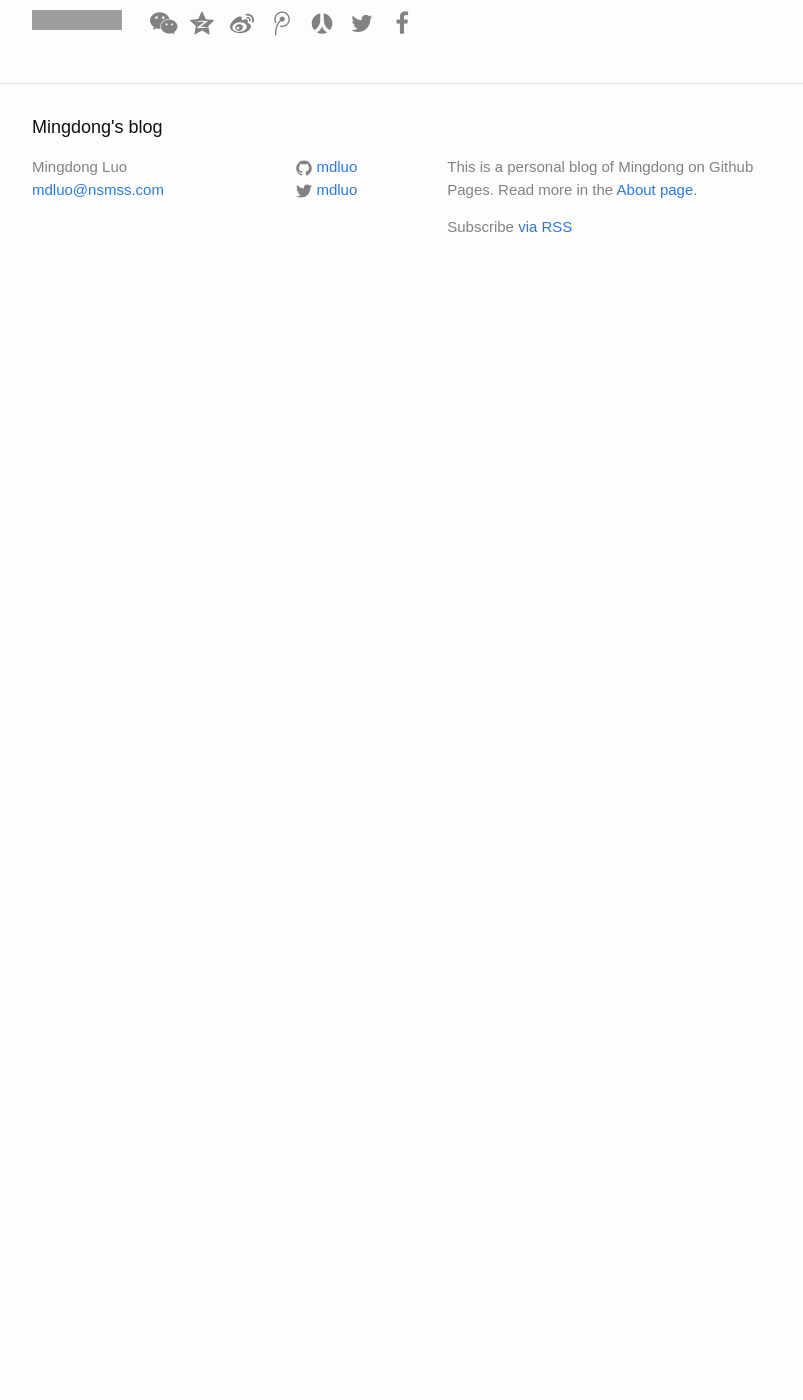
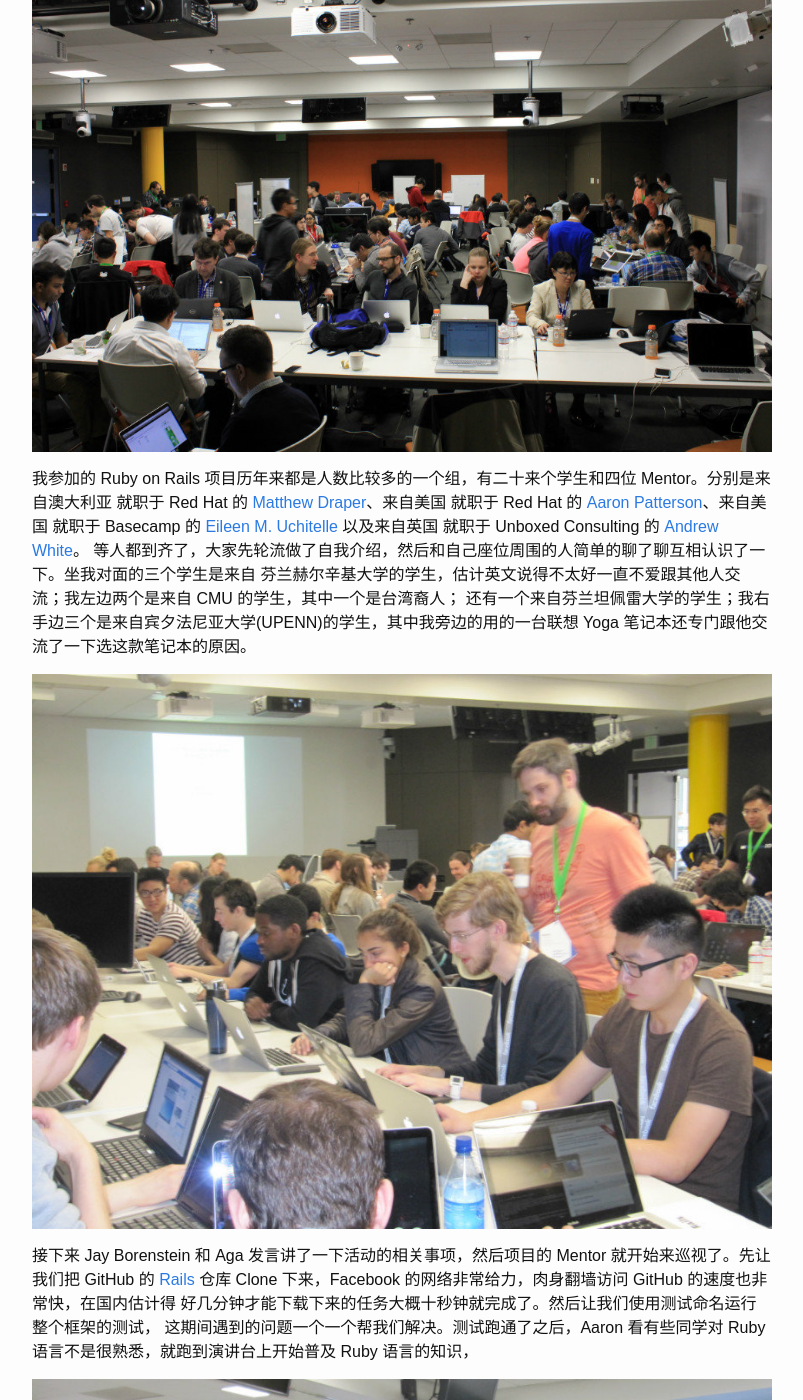
Before and after one commit to itfen/md, a Jekyll site: the page built from _posts/2015-03-08-summary-of-the-facebook-open-academy-2015-program.md, in a window 1280 px wide and 1400 px high, scrolled down 7151 px. Shown: the whole window, without its empty margins (238-1041 px from the left). Built offline with Jekyll 4.4.1, drawn with Linux system fonts in a browser that asks for light colours; nearby versions of some CDN libraries; comment, search, counter and statistics services are not loaded; before the commit the page ends 7450 px from its top, so only the background shows below that; some of the changed text lies outside the part shown; grey boxes are pictures that could not be loaded.

Commit message:
Update post

```diff
--- a/_posts/2015-03-08-summary-of-the-facebook-open-academy-2015-program.md
+++ b/_posts/2015-03-08-summary-of-the-facebook-open-academy-2015-program.md
@@ -55,10 +55,46 @@
 坐在一块，所有学校的教职员工单独坐在一块。名字牌的带子的颜色可以区分自己的角色，灰色是学生，蓝色是
 Faculty，绿色是 Mentor。
 
+![Facebook Open Academy]({{ site.url }}/assets/img/20150308-13.jpg)
 
+我参加的 Ruby on Rails 项目历年来都是人数比较多的一个组，有二十来个学生和四位 Mentor。分别是来自澳大利亚
+就职于 Red Hat 的 [Matthew Draper]、来自美国 就职于 Red Hat 的 [Aaron Patterson]、来自美国 就职于
+Basecamp 的 [Eileen M. Uchitelle] 以及来自英国 就职于 Unboxed Consulting 的 [Andrew White]。
+等人都到齐了，大家先轮流做了自我介绍，然后和自己座位周围的人简单的聊了聊互相认识了一下。坐我对面的三个学生是来自
+芬兰赫尔辛基大学的学生，估计英文说得不太好一直不爱跟其他人交流；我左边两个是来自 CMU 的学生，其中一个是台湾裔人；
+还有一个来自芬兰坦佩雷大学的学生；我右手边三个是来自宾夕法尼亚大学(UPENN)的学生，其中我旁边的用的一台联想
+Yoga 笔记本还专门跟他交流了一下选这款笔记本的原因。
+
+![Facebook Open Academy]({{ site.url }}/assets/img/20150308-14.jpg)
+
+接下来 Jay Borenstein 和 Aga 发言讲了一下活动的相关事项，然后项目的 Mentor 就开始来巡视了。先让我们把 GitHub
+的 [Rails] 仓库 Clone 下来，Facebook 的网络非常给力，肉身翻墙访问 GitHub 的速度也非常快，在国内估计得
+好几分钟才能下载下来的任务大概十秒钟就完成了。然后让我们使用测试命名运行整个框架的测试，
+这期间遇到的问题一个一个帮我们解决。测试跑通了之后，Aaron 看有些同学对 Ruby 语言不是很熟悉，就跑到演讲台上开始普及
+Ruby 语言的知识，
+
+![Facebook Open Academy]({{ site.url }}/assets/img/20150308-15.jpg)
+![Facebook Open Academy]({{ site.url }}/assets/img/20150308-16.jpg)
+
+上午的活动结束后开始供应午餐，自助取食，提供米饭、面包、各种酱、猪肉、鸡肉、沙拉蔬菜、饼干甜点等，非常丰富，但毕竟
+是西餐还是吃不太习惯，感觉比较干，口味偏淡。另外在会议室外面的走廊有冷藏柜和架子上摆满了饮料和零售可以随便拿取。
+
+![Facebook Open Academy]({{ site.url }}/assets/img/20150308-15.jpg)
+![Facebook Open Academy]({{ site.url }}/assets/img/20150308-16.jpg)
+
+下午组织参观了 Facebook 的园区，由于是周末不上班，所以比较冷清，看了一下标志性的 Hacker 广场和旁边的小型起重机、
+到其中一个活动室玩了一下老式的街机以及难得一见的实体弹球桌。在办公区域的 Facebook Wall 上写下自己的名字拍照留念。
+
+![Facebook Open Academy]({{ site.url }}/assets/img/20150308-11.jpg)
+![Facebook Open Academy]({{ site.url }}/assets/img/20150308-19.jpg)
 
 [Facebook Open Academy]:    https://www.facebook.com/OpenAcademyProgram
 [Jay Borenstein]:           https://www.facebook.com/jay.borenstein
 [Ruby on Rails]:            http://rubyonrails.org/
 [波音 787-8]:                http://en.wikipedia.org/wiki/Boeing_787_Dreamliner
 [Aga Kaminska]:             https://www.facebook.com/agnieszka.ak
+[Matthew Draper]:           https://www.facebook.com/matthewd.net
+[Aaron Patterson]:          https://www.facebook.com/tenderlove
+[Eileen M. Uchitelle]:      https://www.facebook.com/eileenmcarpenter
+[Andrew White]:             https://github.com/pixeltrix
+[Rails]:                    https://github.com/rails/rails
```
Also changed, not shown: assets/img/20150308-13.jpg (added), assets/img/20150308-14.jpg (added), assets/img/20150308-15.jpg (added), assets/img/20150308-16.jpg (added), assets/img/20150308-18.jpg (added), assets/img/20150308-19.jpg (added), assets/img/2050308-17.jpg (added), 1 other file.
